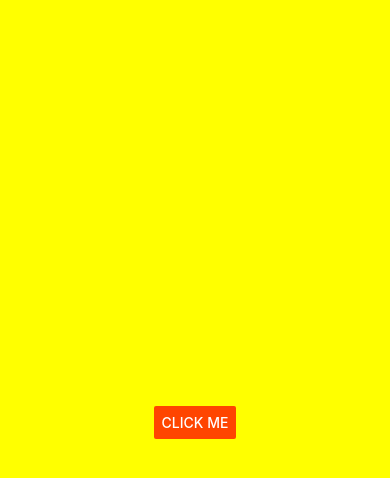
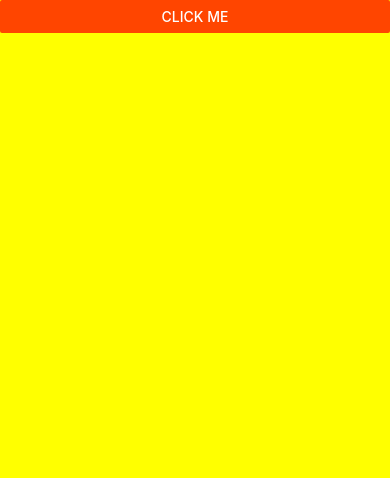
Before and after one commit to edenWerke/Done_with_it, a React Native app: screen / in a window 390 px wide. Shown: the top 478 px of the page. Built offline with nearby package versions, Linux system fonts and the light colour scheme.

Commit message:
calculating the padding according to the platform

```diff
--- a/App.js
+++ b/App.js
@@ -6,6 +6,7 @@ import {
   Button,
   Alert,
   SafeAreaView,
+  Platform,
 } from "react-native";
 
 export default function App() {
@@ -14,6 +15,7 @@ export default function App() {
   };
 
   return (
+    // the right side over
     <SafeAreaView style={[styles.container, containerStyle]}>
       <Button
         color="orangered"
@@ -41,7 +43,8 @@ const styles = StyleSheet.create({
   container: {
     flex: 1,
     backgroundColor: "dodgerblue",
-    alignItems: "center",
-    justifyContent: "center",
+    // alignItems: "center",
+    // justifyContent: "center",
+    paddingTop: Platform.OS === "android" ? 50 : 0,
   },
 });
```
